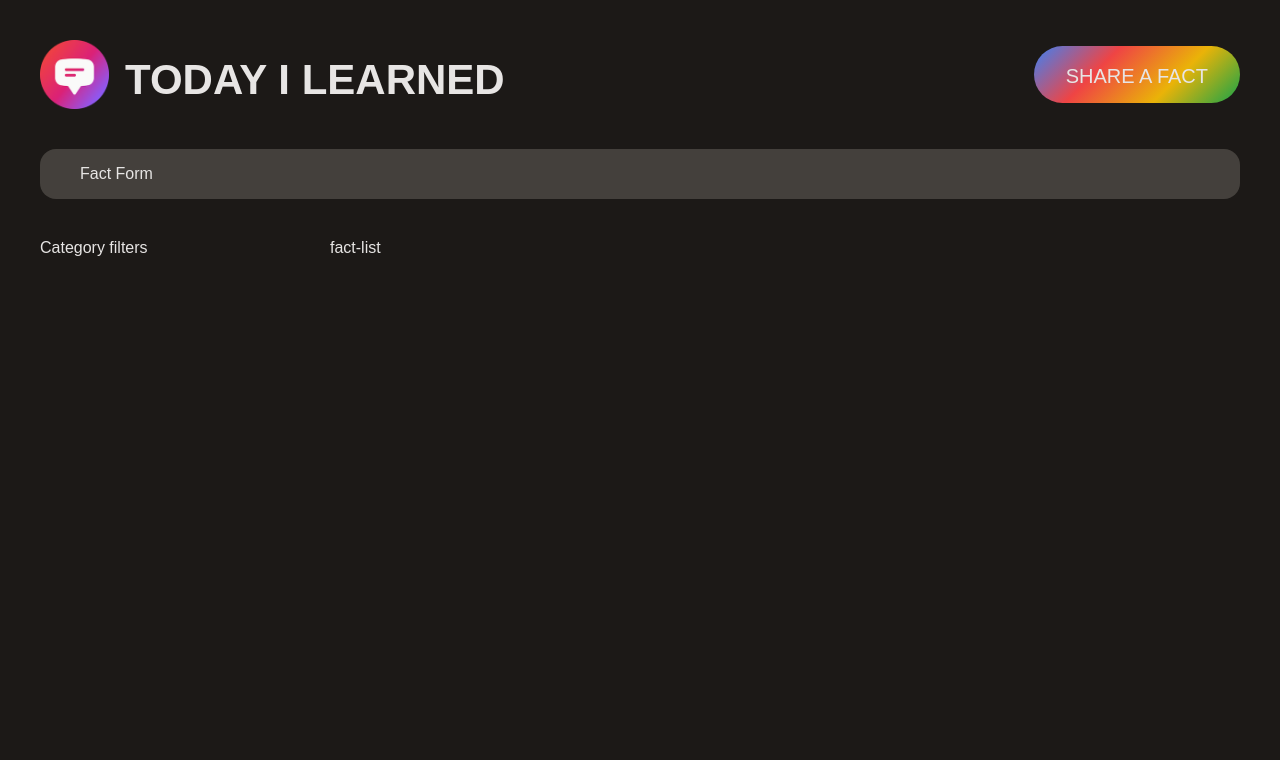
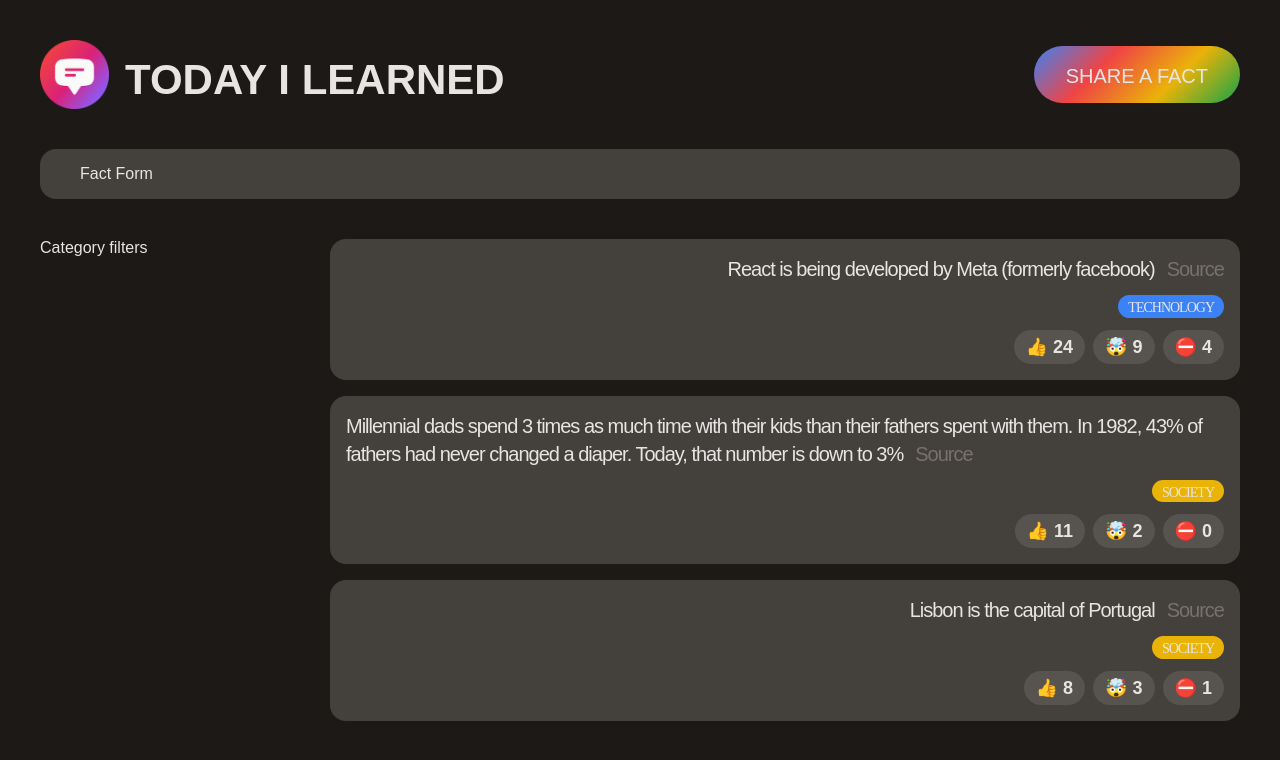
Before and after one commit to Onesso/first-react-webpage, a React (Vite) app in the folder today-i-learned/: page / in a window 1280 px wide. Shown: the top 760 px of the page. Built offline with nearby package versions, Linux system fonts and the light colour scheme; a web font is replaced by a local one.

Commit message:
hard coded data to the FactList component

```diff
--- a/today-i-learned/src/App.jsx
+++ b/today-i-learned/src/App.jsx
@@ -1,4 +1,52 @@
 import "./style.css";
+
+//this is some external data hard coded for the purpose of learning
+const CATEGORIES = [
+  { name: "technology", color: "#3b82f6" },
+  { name: "science", color: "#16a34a" },
+  { name: "finance", color: "#ef4444" },
+  { name: "society", color: "#eab308" },
+  { name: "entertainment", color: "#db2777" },
+  { name: "health", color: "#14b8a6" },
+  { name: "history", color: "#f97316" },
+  { name: "news", color: "#8b5cf6" },
+];
+
+const initialFacts = [
+  {
+    id: 1,
+    text: "React is being developed by Meta (formerly facebook)",
+    source: "https://opensource.fb.com/",
+    category: "technology",
+    votesInteresting: 24,
+    votesMindblowing: 9,
+    votesFalse: 4,
+    createdIn: 2021,
+  },
+  {
+    id: 2,
+    text: "Millennial dads spend 3 times as much time with their kids than their fathers spent with them. In 1982, 43% of fathers had never changed a diaper. Today, that number is down to 3%",
+    source:
+      "https://www.mother.ly/parenting/millennial-dads-spend-more-time-with-their-kids",
+    category: "society",
+    votesInteresting: 11,
+    votesMindblowing: 2,
+    votesFalse: 0,
+    createdIn: 2019,
+  },
+  {
+    id: 3,
+    text: "Lisbon is the capital of Portugal",
+    source: "https://en.wikipedia.org/wiki/Lisbon",
+    category: "society",
+    votesInteresting: 8,
+    votesMindblowing: 3,
+    votesFalse: 1,
+    createdIn: 2015,
+  },
+];
+
+//end of the external code
 
 function App() {
   return (
@@ -30,6 +78,40 @@ function CategoryFilters() {
 }
 
 function FactList() {
-  return <section> fact-list </section>;
+  //temporary
+  const facts = initialFacts;
+
+  return (
+    <section>
+      <ul className="fact-list">
+        {facts.map((data) => (
+          //this is not html this is jxs
+          <li key={data.id} className="facts">
+            <p>
+              {data.text}
+              <a href={data.source} translate="_blank" class="source">
+                Source
+              </a>
+            </p>
+            <span
+              className="tag"
+              style={{
+                backgroundColor: CATEGORIES.find(
+                  (catName) => catName.name === data.category
+                ).color,
+              }} //the style is an object hence the two carly braces
+            >
+              {data.category}
+            </span>
+            <div className="vote-button">
+              <button>👍 {data.votesInteresting}</button>
+              <button>🤯 {data.votesMindblowing}</button>
+              <button>⛔️ {data.votesFalse}</button>
+            </div>
+          </li>
+        ))}
+      </ul>
+    </section>
+  );
 }
 export default App;
```
Also changed, not shown: 1 other file (tests, documents, lock files or other folders).
